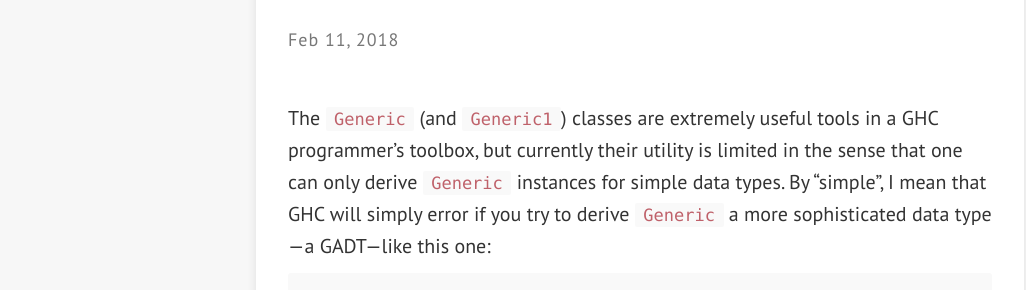
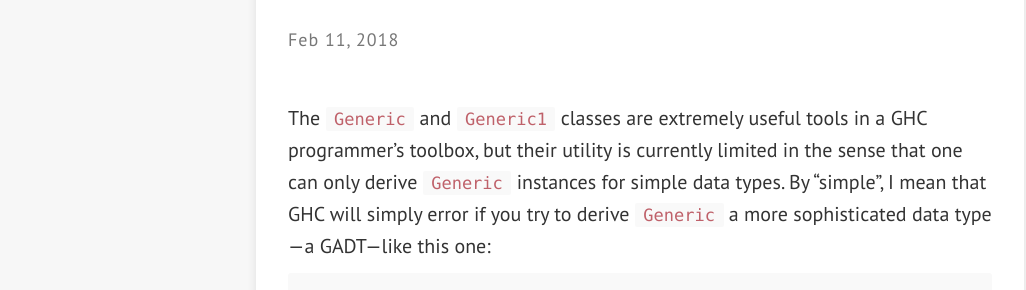
Before and after one commit to RyanGlScott/RyanGlScott.github.io, a Jekyll site: the page built from _posts/2018-02-11-how-to-derive-generic-for-some-gadts.md, in a window 1280 px wide and 900 px high. Shown: the part 343-633 px from the top of the window, without its empty margins (0-1026 px from the left). Built offline with Jekyll 4.4.1, drawn with Linux system fonts in a browser that asks for light colours; nearby versions of some CDN libraries.

Commit message:
Simplify wording

```diff
--- a/_posts/2018-02-11-how-to-derive-generic-for-some-gadts.md
+++ b/_posts/2018-02-11-how-to-derive-generic-for-some-gadts.md
@@ -3,8 +3,8 @@ layout: post
 title: How to derive Generic for (some) GADTs using QuantifiedConstraints
 ---
 
-The `Generic` (and `Generic1`) classes are extremely useful tools in a GHC
-programmer's toolbox, but currently their utility is limited in the sense that
+The `Generic` and `Generic1` classes are extremely useful tools in a GHC
+programmer's toolbox, but their utility is currently limited in the sense that
 one can only derive `Generic` instances for simple data types. By "simple", I
 mean that GHC will simply error if you try to derive `Generic` a more
 sophisticated data type—a GADT—like this one:
```
